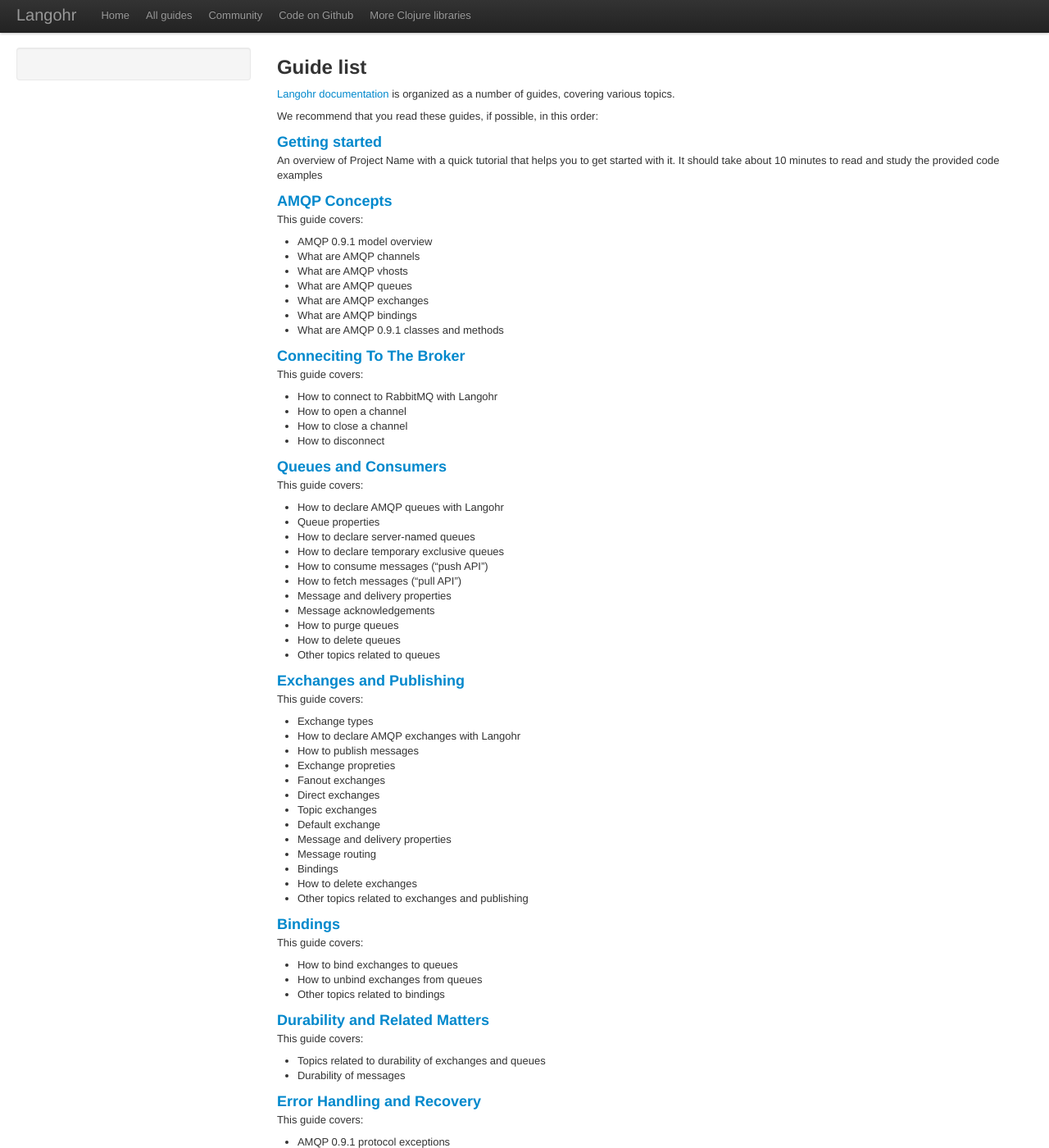
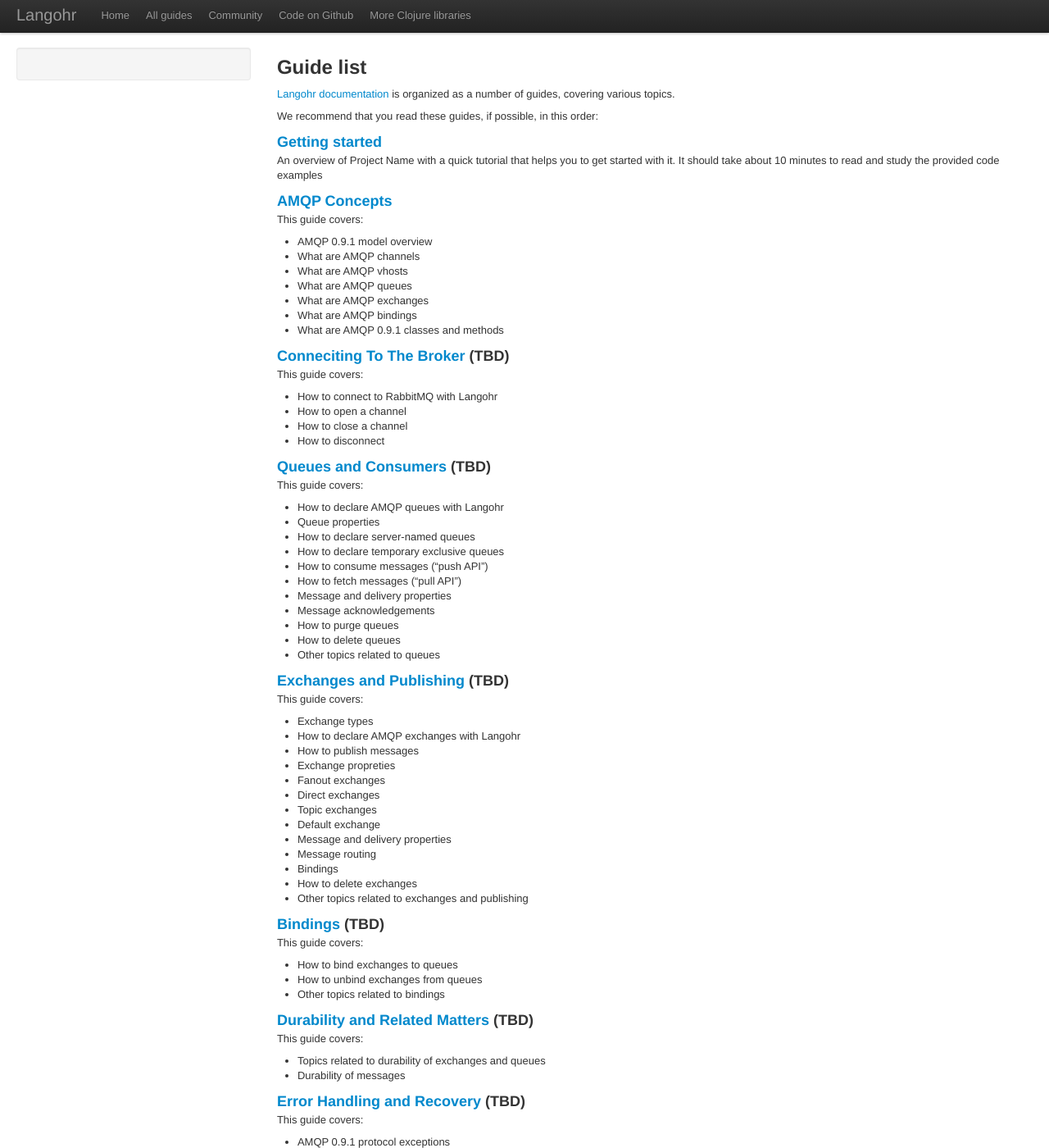
Before and after one commit to glorphindale/langohr.docs, a Jekyll site: the page built from articles/guides.md, in a window 1280 px wide and 1400 px high. Shown: the whole window at 82% size. Built offline with Jekyll 4.4.1, drawn with Linux system fonts in a browser that asks for light colours; some web fonts are replaced.

Commit message:
Mark guides that haven't been ported yet as TBD

```diff
--- a/articles/guides.md
+++ b/articles/guides.md
@@ -30,7 +30,7 @@
 
 
 
-### [Conneciting To The Broker](/articles/connecting.html)
+### [Conneciting To The Broker](/articles/connecting.html) (TBD)
 
 This guide covers:
 
@@ -40,7 +40,7 @@
  * How to disconnect
 
 
-### [Queues and Consumers](/articles/queues.html)
+### [Queues and Consumers](/articles/queues.html) (TBD)
 
 This guide covers:
 
@@ -57,7 +57,7 @@
  * Other topics related to queues
 
 
-### [Exchanges and Publishing](/articles/exchanges.html)
+### [Exchanges and Publishing](/articles/exchanges.html) (TBD)
 
 This guide covers:
 
@@ -76,7 +76,7 @@
  * Other topics related to exchanges and publishing
 
 
-### [Bindings](/articles/bindings.html)
+### [Bindings](/articles/bindings.html) (TBD)
 
 This guide covers:
 
@@ -85,7 +85,7 @@
  * Other topics related to bindings
 
 
-### [Durability and Related Matters](/articles/durability.html)
+### [Durability and Related Matters](/articles/durability.html) (TBD)
 
 This guide covers:
 
@@ -93,7 +93,7 @@
  * Durability of messages
 
 
-### [Error Handling and Recovery](/articles/error_handling.html)
+### [Error Handling and Recovery](/articles/error_handling.html) (TBD)
 
 This guide covers:
 
@@ -102,7 +102,7 @@
  * Other things that may go wrong
 
 
-### [Using TLS (SSL) Connections](/articles/tls.html)
+### [Using TLS (SSL) Connections](/articles/tls.html) (TBD)
 
 This guide covers:
 
@@ -110,7 +110,7 @@
 
 
 
-### [RabbitMQ Extensions to AMQP 0.9.1](/articles/rabbitmq_extensions.html)
+### [RabbitMQ Extensions to AMQP 0.9.1](/articles/rabbitmq_extensions.html) (TBD)
 
 This guide covers:
 
@@ -119,7 +119,7 @@
  *
 
 
-### [Troubleshooting](/articles/troubleshooting.html)
+### [Troubleshooting](/articles/troubleshooting.html) (TBD)
 
 This guide covers:
 
```
